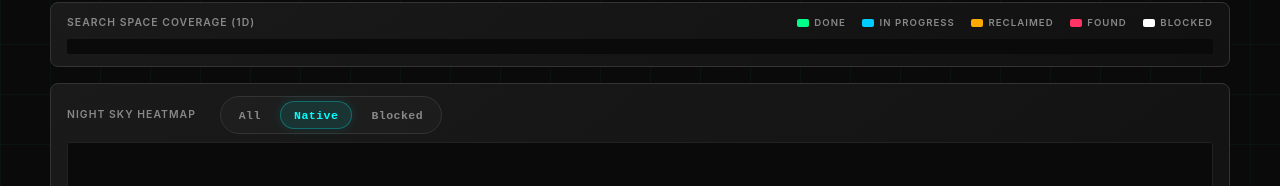
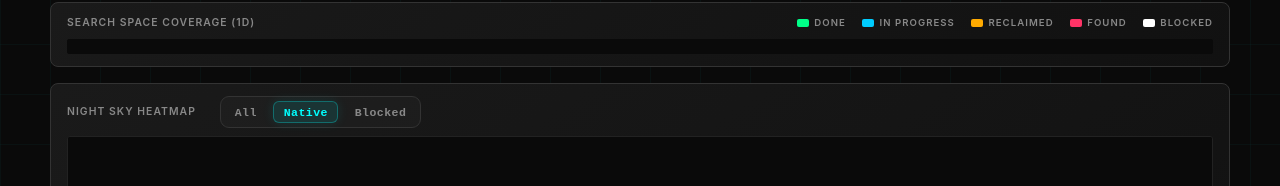
Before and after one commit to martchouk/puzzpool, a website built with Vite: page frontend/index.html in a window 1280 px wide. Shown: the part 406-592 px from the top of the page. Built offline with nearby package versions, Linux system fonts and the light colour scheme; files whose address does not match are found by name.

Commit message:
Filter button size changed

```diff
--- a/frontend/index.html
+++ b/frontend/index.html
@@ -697,8 +697,8 @@
             gap: 0.35rem;
             background: rgba(255,255,255,0.02);
             border: 1px solid var(--border-default);
-            border-radius: 999px;
-            padding: 0.25rem;
+            border-radius: 9px;
+            padding: 0.2rem;
         }
 
         .alloc-filter-btn {
@@ -710,8 +710,8 @@
             font-size: 0.72rem;
             font-weight: 600;
             letter-spacing: 0.04em;
-            padding: 0.38rem 0.8rem;
-            border-radius: 999px;
+            padding: 0.24rem 0.6rem;
+            border-radius: 6px;
             cursor: pointer;
             transition: var(--transition);
         }
```
Also changed, not shown: .claude/settings.local.json.
